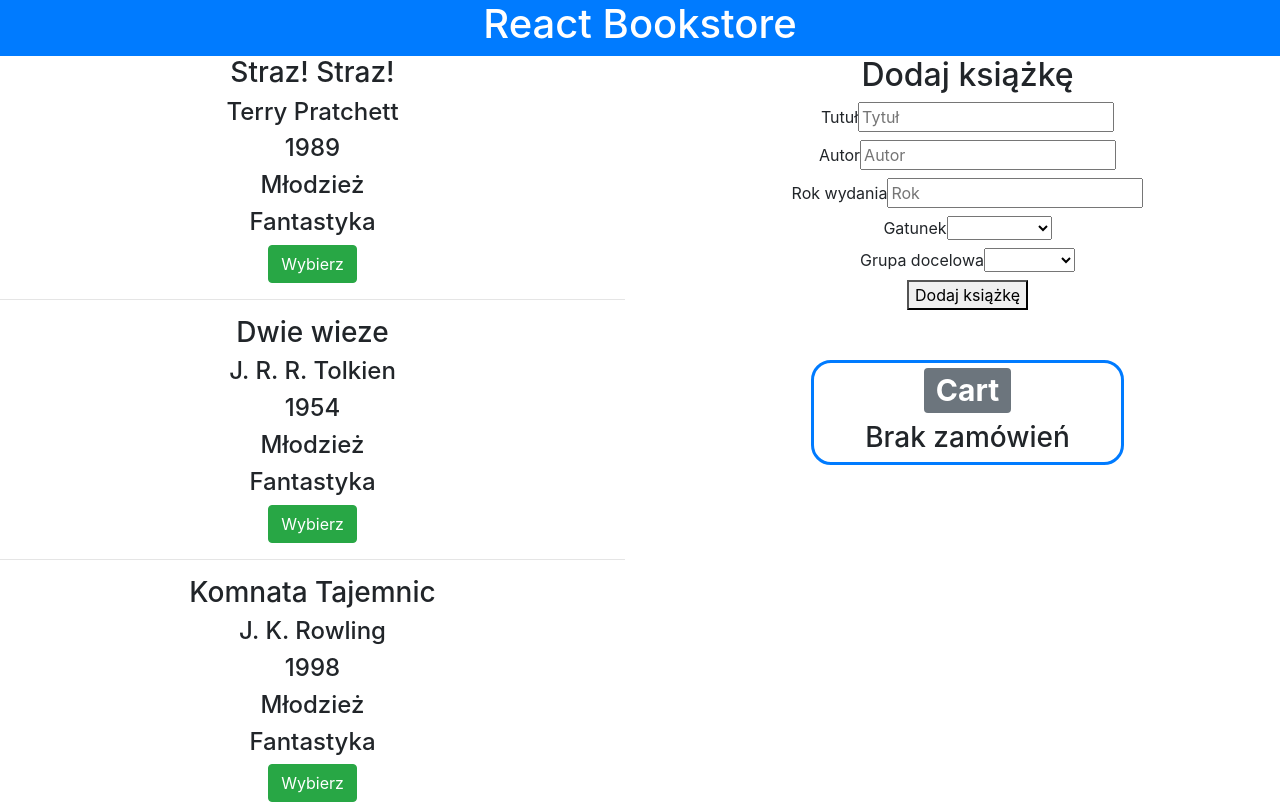
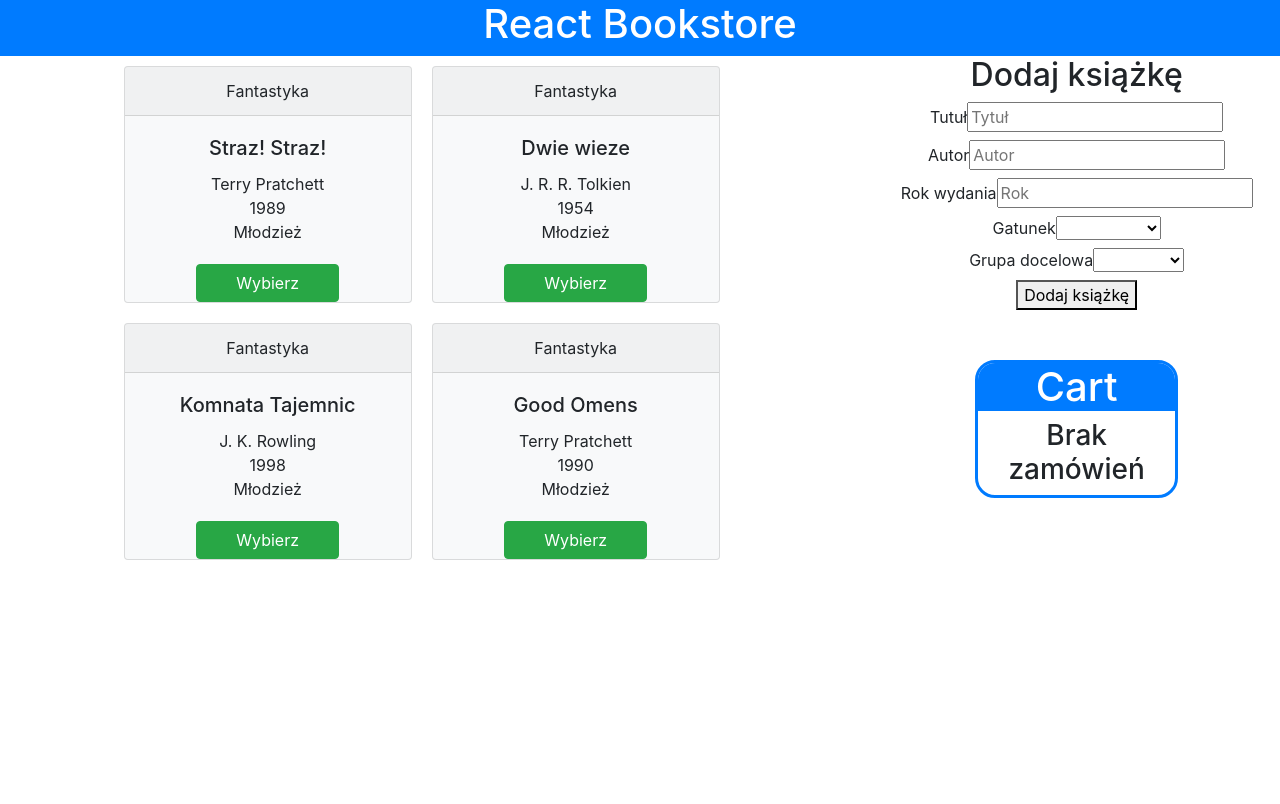
Before and after one commit to kargeb/LibraryReactReduxFirebase, a React (Vite) app: page / in a window 1280 px wide. Shown: the top 804 px of the page. Built offline with nearby package versions, Linux system fonts and the light colour scheme.

Commit message:
replace some styles with css files, add REMOVE in Cart component

```diff
--- a/index.html
+++ b/index.html
@@ -13,7 +13,7 @@
     />
   </head>
   <body>
-    <div id="root">Bład skryptów</div>
+    <div id="root"></div>
     <script src="src/index.jsx"></script>
   </body>
 </html>
--- a/src/App.jsx
+++ b/src/App.jsx
@@ -59,6 +59,14 @@ class App extends Component {
     }));
   };
 
+  removeFromCart = title => {
+    const newOrders = this.state.orders.filter(order => order !== title);
+
+    this.setState({
+      orders: newOrders
+    });
+  };
+
   render() {
     return (
       <React.StrictMode>
@@ -66,13 +74,16 @@ class App extends Component {
           <Row className="justify-content-md-center bg-primary text-white">
             <h1>React Bookstore</h1>
           </Row>
-          <Row className="text-center">
-            <Col>
+          <Row>
+            <Col sm={8} className="text-center">
               <Inventory books={this.state.books} addToCart={this.addToCart} />
             </Col>
-            <Col>
+            <Col sm={4} className="text-center">
               <AddBook addBook={this.addBook} />
-              <Cart orders={this.state.orders} />
+              <Cart
+                orders={this.state.orders}
+                removeFromCart={this.removeFromCart}
+              />
             </Col>
           </Row>
         </div>
--- a/src/Book.jsx
+++ b/src/Book.jsx
@@ -1,5 +1,5 @@
 import React from "react";
-import { Button } from "react-bootstrap";
+import { Button, Card } from "react-bootstrap";
 
 export const Book = ({
   title,
@@ -9,17 +9,42 @@ export const Book = ({
   genre,
   addToCart
 }) => (
-  <div>
-    <h3>{title}</h3>
-    <h4>{author}</h4>
-    <h4>{publicationDate}</h4>
-    <h4>{audience}</h4>
-    <h4>{genre}</h4>
-
-    <Button className="btn btn-success" onClick={() => addToCart(title)}>
-      Wybierz
-    </Button>
-
-    <hr />
+  <div style={{ display: "inline-block" }}>
+    <Card bg="light" style={{ width: "18rem", margin: "10px" }}>
+      <Card.Header>{genre}</Card.Header>
+      <Card.Body>
+        <Card.Title>{title}</Card.Title>
+        <Card.Text>
+          {author}
+          <br />
+          {publicationDate}
+          <br />
+          {audience}
+        </Card.Text>
+      </Card.Body>
+      <Button
+        className="btn btn-success"
+        style={{ width: "50%", margin: "0 auto" }}
+        onClick={() => addToCart(title)}
+      >
+        Wybierz
+      </Button>
+    </Card>
   </div>
 );
+
+{
+  /* <Card bg="light" style={{ width: "18rem" }}>
+  <Card.Header>{genre}</Card.Header>
+  <Card.Body>
+    <Card.Title>{title}</Card.Title>
+    <Card.Text>
+      {author}
+      <br />
+      {publicationDate}
+      <br />
+      {audience}
+    </Card.Text>
+  </Card.Body>
+</Card>; */
+}
--- /dev/null
+++ b/src/Cart.css
@@ -0,0 +1,15 @@
+.cart {
+  border: 3px solid #007bff;
+  margin: 50px auto;
+  border-radius: 20px;
+  width: 50%;
+  overflow: hidden;
+}
+
+.cart__ul {
+  display: inline-block;
+}
+
+.cart__badge {
+  cursor: pointer;
+}
--- a/src/Cart.jsx
+++ b/src/Cart.jsx
@@ -1,24 +1,25 @@
 import React from "react";
 import { Badge } from "react-bootstrap";
+import "./Cart.css";
 
-const Cart = ({ orders }) => (
-  <div
-    style={{
-      border: "3px solid #007BFF",
-      margin: "50px auto",
-      borderRadius: "20px",
-      width: "50%"
-    }}
-  >
-    <h1>
-      <Badge variant="secondary">Cart</Badge>
-    </h1>
-
+const Cart = ({ orders, removeFromCart }) => (
+  <div className="cart">
+    <h1 className="bg-primary text-white">Cart</h1>
     {orders.length ? (
-      <ul style={{ display: "inline-block" }} className="text-left">
+      <ul className="cart__ul text-left">
         {orders.map(order => (
           <li key={order}>
-            <h3>{order}</h3>
+            <h5>
+              {order}
+              {"  "}
+              <Badge
+                className="cart__badge"
+                onClick={() => removeFromCart(order)}
+                variant="danger"
+              >
+                X
+              </Badge>
+            </h5>
           </li>
         ))}
       </ul>
```
